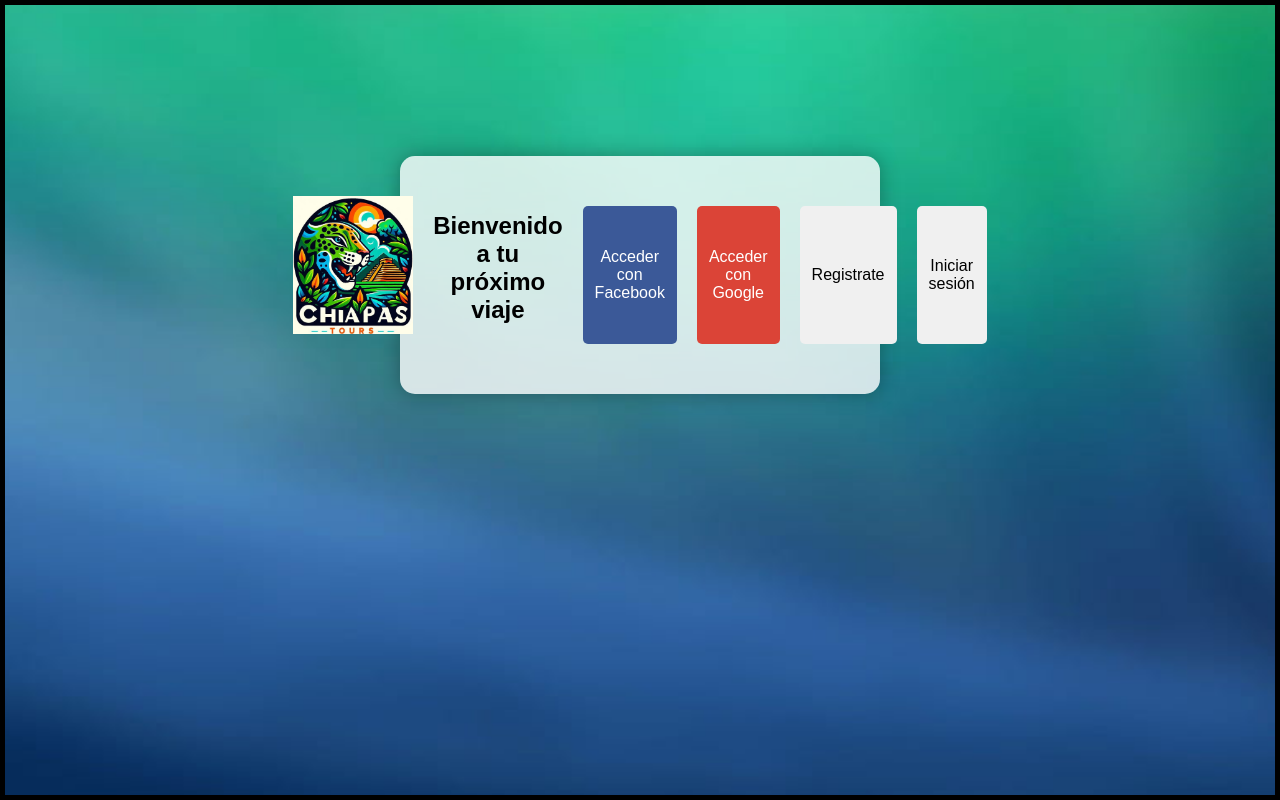
After one commit to senor-coco/proyectoweb, a PHP site: page /Almacen/vista/auth/login.php in a window 1280 px wide. The commit adds this page. Run offline with PHP 8.4, Linux system fonts and the light colour scheme.

Commit message:
botones, fondo de pantalla, inicio de seccion

```diff
--- /dev/null
+++ b/vista/auth/login.php
@@ -0,0 +1,114 @@
+<!DOCTYPE html>
+<html lang="es">
+<head>
+    <meta charset="UTF-8">
+    <meta name="viewport" content="width=device-width, initial-scale=1.0">
+    <title>Iniciar Sesión - Chiapas Tours</title>
+    <link rel="stylesheet" href="../css/style.css"> <!-- Enlaza el CSS general si es necesario -->
+    <style>
+        /* Fondo de pantalla */
+        body {
+            background-image: url('../imagenes/jpg/fondodepantalla1.jpeg'); /* Imagen de fondo */
+            background-size: cover; /* Hace que la imagen cubra toda la pantalla */
+            background-position: center; /* Centra la imagen */
+            display: flex;
+            justify-content: center;
+            align-items: center;
+            height: 100vh;
+            margin: 0;
+            font-family: Arial, sans-serif;
+        }
+
+        /* Contenedor principal */
+        .container {
+            background: rgba(255, 255, 255, 0.8); /* Fondo blanco semitransparente */
+            padding: 40px;
+            border-radius: 15px;
+            box-shadow: 0 0 20px rgba(0, 0, 0, 0.3); /* Sombra para destacar */
+            text-align: center;
+            max-width: 400px;
+            width: 100%;
+        }
+
+        /* Logo en el centro */
+        .container img {
+            width: 120px; /* Ajusta el tamaño del logo */
+            margin-bottom: 20px; /* Espacio debajo del logo */
+        }
+
+        /* Texto de bienvenida */
+        .container h1 {
+            font-size: 24px;
+            font-weight: bold;
+            color: black;
+            margin-bottom: 30px;
+        }
+
+        /* Botones */
+        .button {
+            display: block;
+            width: 100%;
+            padding: 12px;
+            margin: 10px 0;
+            border: none;
+            border-radius: 5px;
+            font-size: 16px;
+            cursor: pointer;
+        }
+        .facebook { background: #3b5998; color: white; }
+        .google { background: #db4437; color: white; }
+        .register, .login { background: #f0f0f0; color: black; }
+    </style>
+</head>
+<body>
+    <div class="container">
+        <img src="../imagenes/jpg/logo1.jpeg" alt="Chiapas Tours">
+        <h1>Bienvenido a tu próximo viaje</h1>
+        <button class="button facebook" onclick="loginWithFacebook()">Acceder con Facebook</button>
+        <button class="button google" onclick="loginWithGoogle()">Acceder con Google</button>
+        <button class="button register" onclick="showRegister()">Registrate</button>
+        <button class="button login" onclick="showLogin()">Iniciar sesión</button>
+    </div>
+
+    <script>
+        function loginWithFacebook() {
+            alert('Iniciar sesión con Facebook');
+        }
+
+        function loginWithGoogle() {
+            alert('Iniciar sesión con Google');
+        }
+
+        function showRegister() {
+            document.body.innerHTML = `
+                <div class="container">
+                    <h1>Registro</h1>
+                    <input type="text" placeholder="Nombre" class="button"><br>
+                    <input type="email" placeholder="Correo" class="button"><br>
+                    <input type="password" placeholder="Contraseña" class="button"><br>
+                    <button class="button register" onclick="saveRegister()">Guardar</button>
+                </div>
+            `;
+        }
+
+        function saveRegister() {
+            alert('Datos de registro guardados');
+        }
+
+        function showLogin() {
+            document.body.innerHTML = `
+                <div class="container">
+                    <h1>Iniciar sesión</h1>
+                    <input type="email" placeholder="Correo" class="button"><br>
+                    <input type="password" placeholder="Contraseña" class="button"><br>
+                    <button class="button login" onclick="login()">Iniciar sesión</button>
+                </div>
+            `;
+        }
+
+        function login() {
+            alert('Iniciar sesión');
+        }
+    </script>
+</body>
+</html>
--- a/vista/layout/header.php
+++ b/vista/layout/header.php
@@ -32,7 +32,7 @@
         </div>
     </nav>
 
-    <!-- Añade el nuevo bloque aquí, antes de cerrar el header -->
+    <!-- Bloque de información -->
     <div class="info-group">
         <div class="sales-info">
             <p>Para ventas</p>
@@ -40,8 +40,7 @@
         </div>
         <div class="link-group">
             <a href="#" class="info-link">Mis viajes</a>
-            <a href="#" class="info-link">Iniciar sesión</a>
+            <a href="index.php?i=login" class="info-link">Iniciar sesión</a> <!-- Enlace a login -->
         </div>
     </div>
-
 </header>
```
Also changed, not shown: Web prueba/index.php (added, +108 -0 lines), controlador/indexController.php (+8 -3 lines).
